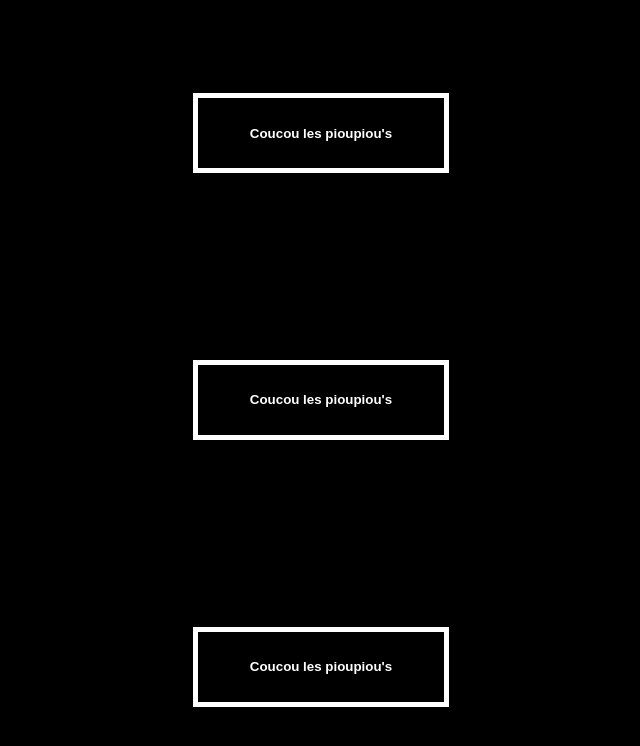
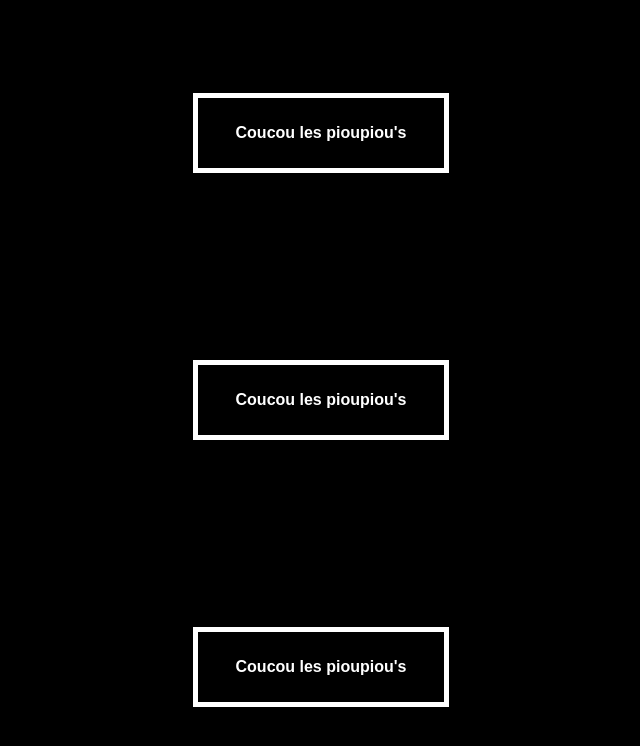
Before and after one commit to AlejoVE/drill, a plain HTML site: page index.html in a window 1280 px wide. Shown: the whole page, without its empty margins (319-959 px from the left). Drawn offline with Linux system fonts and the light colour scheme.

```diff
--- a/style.css
+++ b/style.css
@@ -18,7 +18,7 @@
     border: 5px solid white;
     color: white;
     font-family: Arial, Helvetica, sans-serif;
-    font-size: 100%%;
+    font-size: 100%;
     font-weight: bold;
     width: 20%;
     height: 10%;
```
Also changed, not shown: 1 other file.
